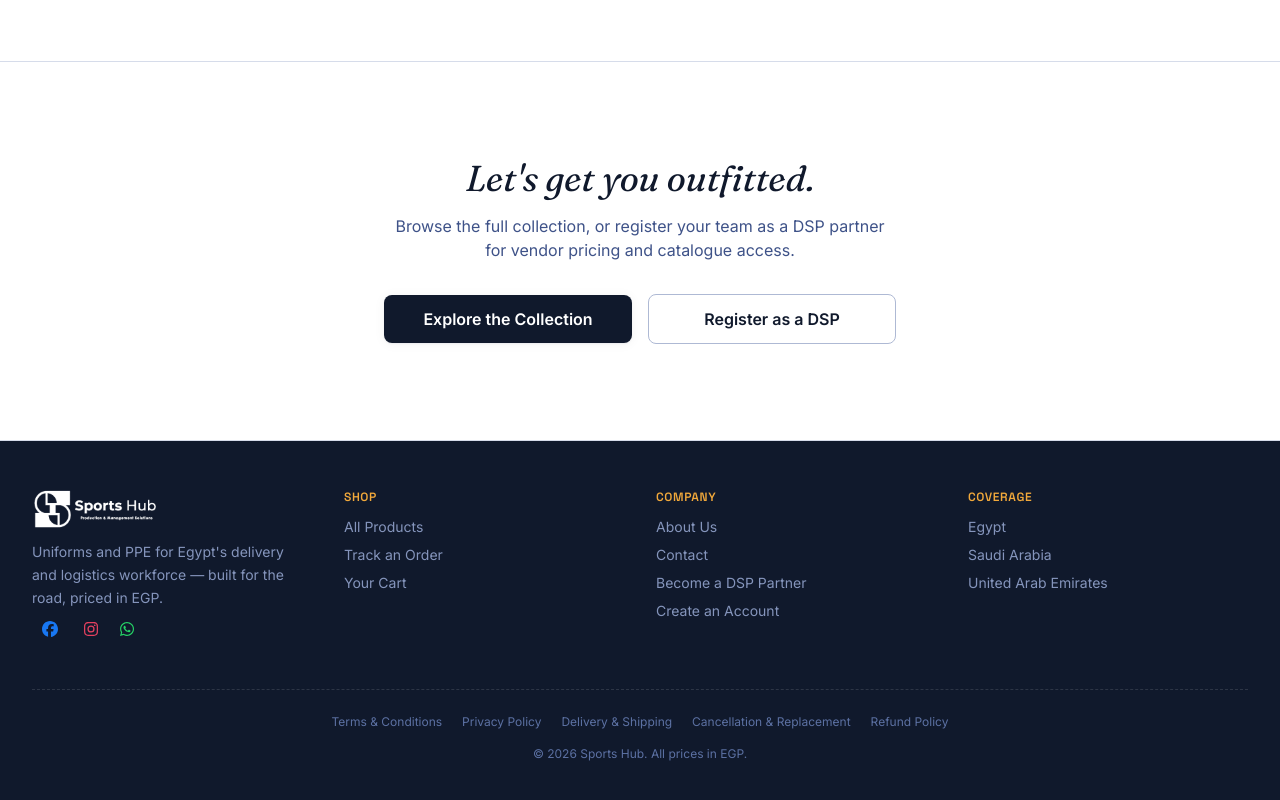
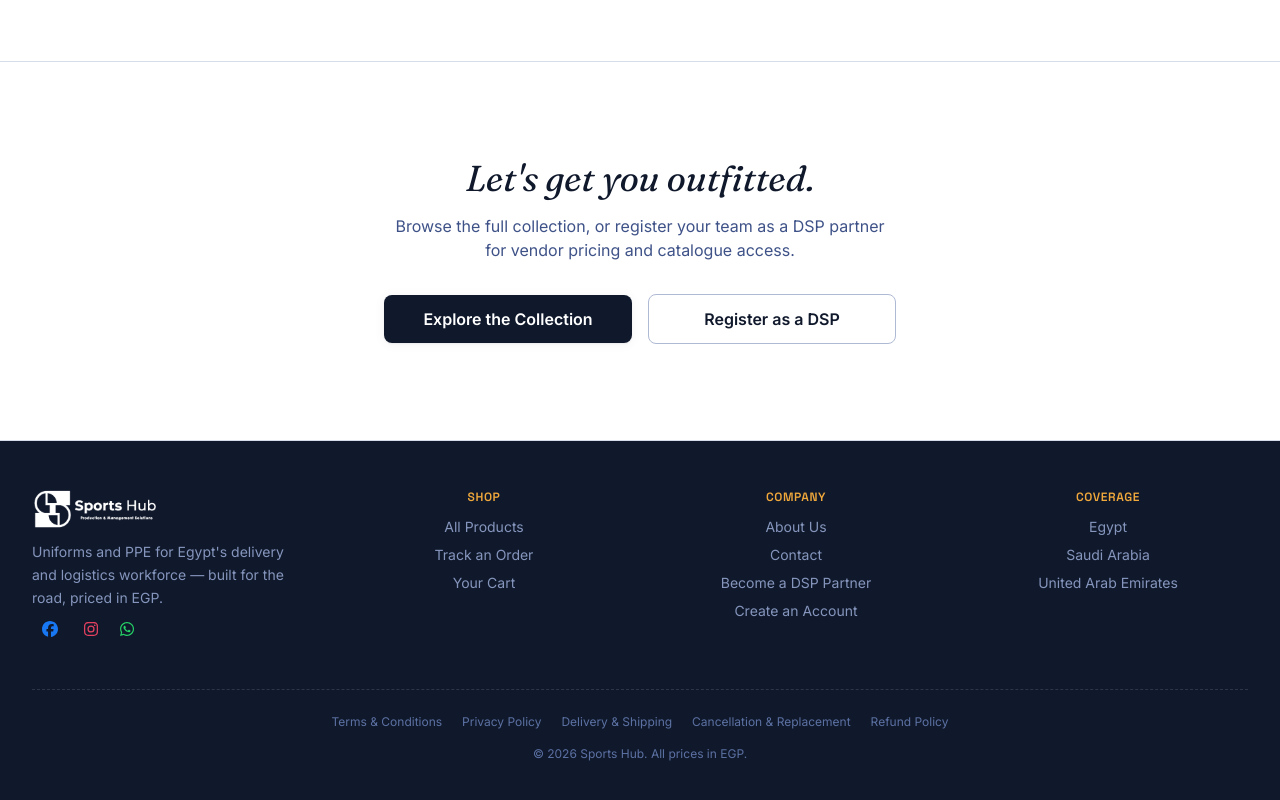
Before and after one commit to sports-hub-dev/frontend, a React (Create React App) app: page / in a window 1280 px wide. Shown: the part 4073-4873 px from the top of the page. Built offline with nearby package versions, Linux system fonts and the light colour scheme; no server answers.

Commit message:
Footer edits

```diff
--- a/src/components/layout/Footer.jsx
+++ b/src/components/layout/Footer.jsx
@@ -21,7 +21,7 @@
             <a href="https://wa.me/YOUR_NUMBER" aria-label="WhatsApp" className="px-2"><FontAwesomeIcon icon={faWhatsapp} color="#25D366" /></a>
           </div>
         </div>
-        <div>
+        <div className="text-center">
           <h4 className="mb-3 text-xs font-semibold uppercase tracking-wider text-amber">Shop</h4>
           <ul className="space-y-2 text-sm text-navy-300">
             <li><Link className="transition-colors hover:text-white" to={ROUTES.PRODUCTS}>All Products</Link></li>
@@ -29,7 +29,7 @@
             <li><Link className="transition-colors hover:text-white" to={ROUTES.CART}>Your Cart</Link></li>
           </ul>
         </div>
-        <div>
+        <div className="text-center">
           <h4 className="mb-3 text-xs font-semibold uppercase tracking-wider text-amber">Company</h4>
           <ul className="space-y-2 text-sm text-navy-300">
             <li><Link className="transition-colors hover:text-white" to={ROUTES.ABOUT}>About Us</Link></li>
@@ -38,7 +38,7 @@
             <li><Link className="transition-colors hover:text-white" to={ROUTES.REGISTER}>Create an Account</Link></li>
           </ul>
         </div>
-        <div className="hidden md:block">
+        <div className="hidden md:block text-center">
           <h4 className="mb-3 text-xs font-semibold uppercase tracking-wider text-amber">Coverage</h4>
           <ul className="space-y-2 text-sm text-navy-300">
             <li>Egypt</li>
```
